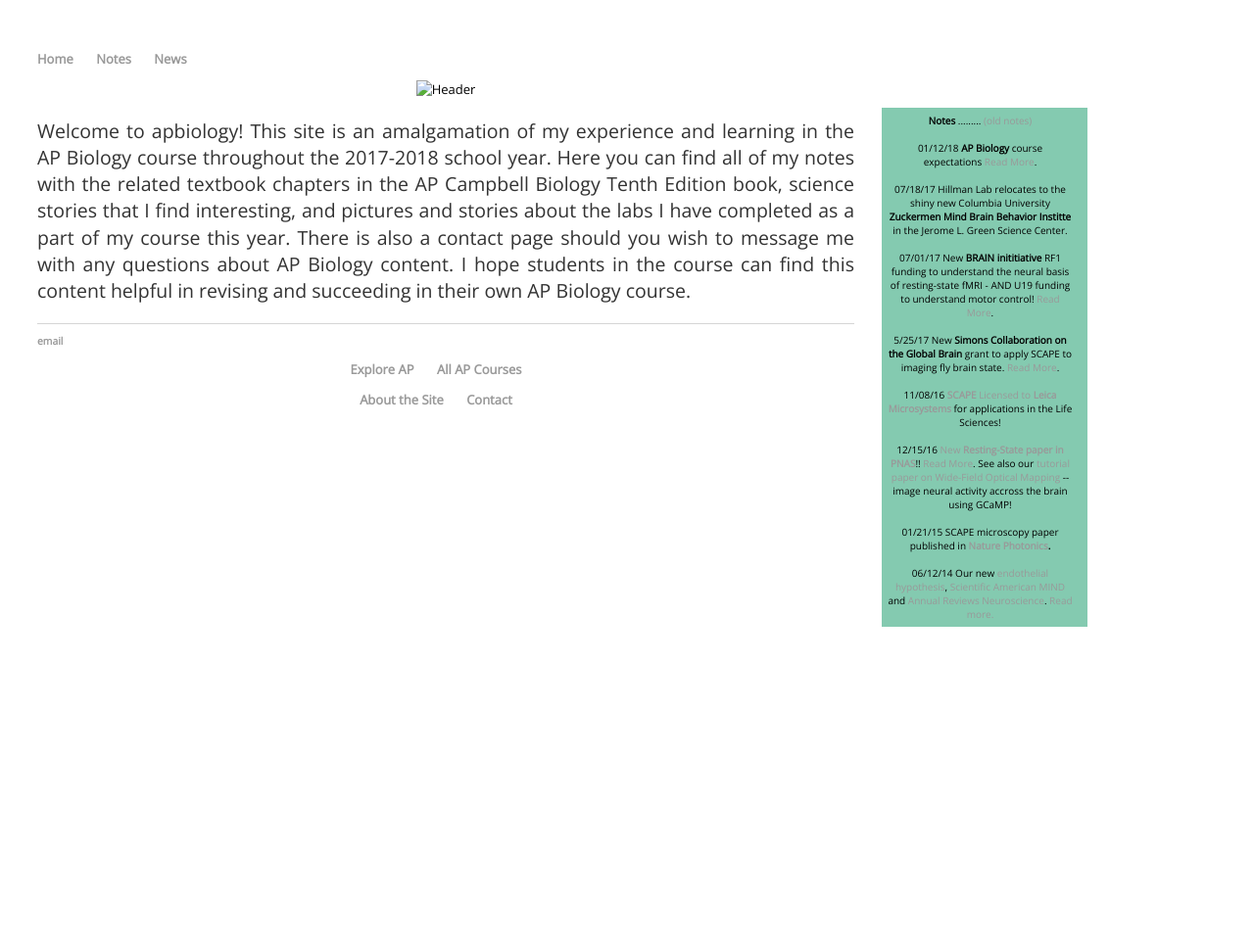
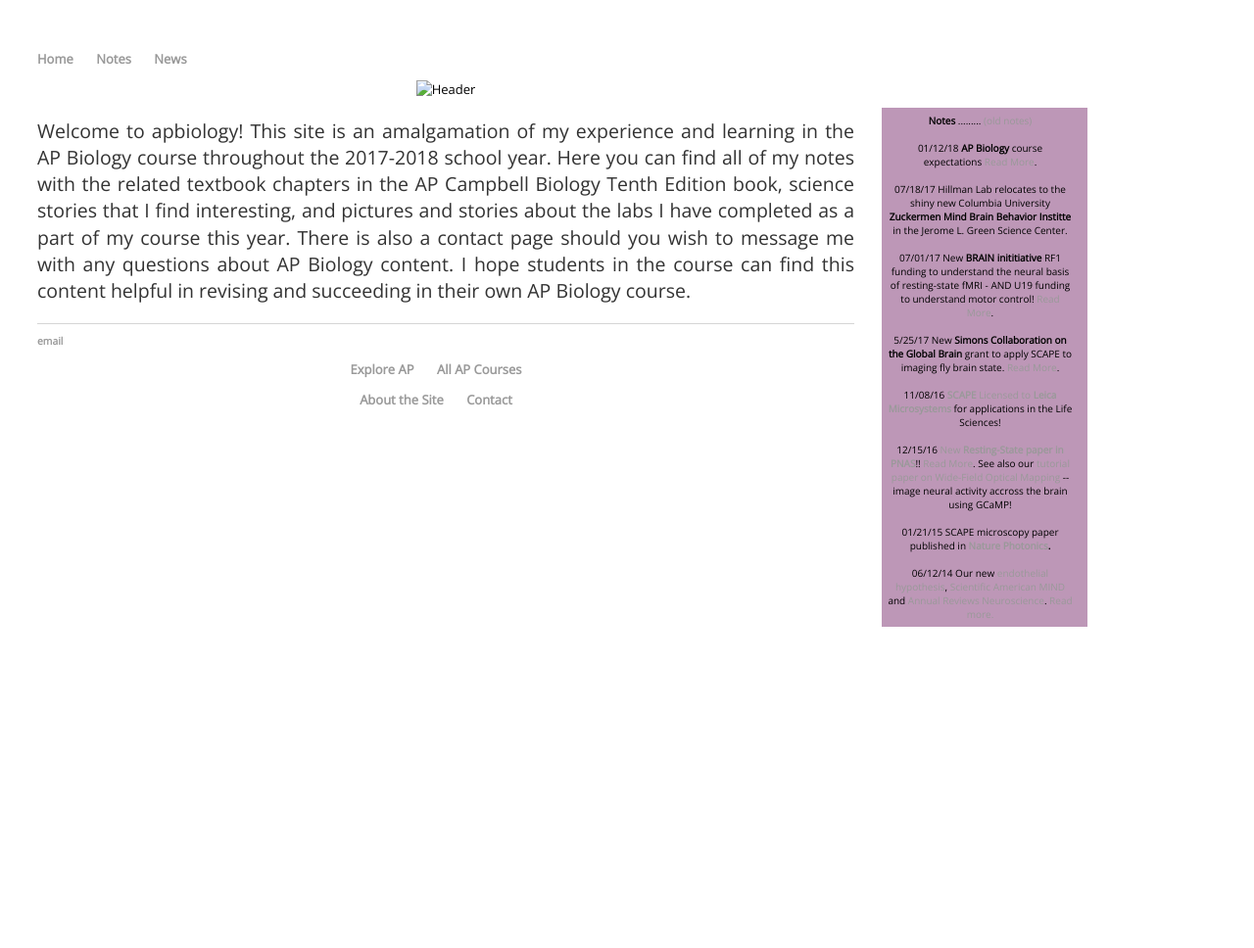
Before and after one commit to meganscarlett/meganscarlett.github.io, a Jekyll site: the page built from index.html, in a window 1280 px wide. Shown: the whole page at 98% size. Built offline with Jekyll 4.4.1, drawn with Linux system fonts in a browser that asks for light colours.

Commit message:
Update index.html

```diff
--- a/index.html
+++ b/index.html
@@ -13,7 +13,7 @@ There is also a contact page should you wish to message me with any questions ab
 
 I hope students in the course can find this content helpful in revising and succeeding in their own AP Biology course.</a></p></div>
 
-<div id="**Recent News Box**" style="height: 530px; left: 900px; position: absolute; top: 110px; width: 210px; background: #84CAB0; z-index: 1;font-size: 10px" class="style_SkipStroke_3">
+<div id="**Recent News Box**" style="height: 530px; left: 900px; position: absolute; top: 110px; width: 210px; background: #BD97B7; z-index: 1;font-size: 10px" class="style_SkipStroke_3">
 <table cellpadding="4">
 	<td width="189" ><span class="style11"><b>Notes</b></span><span class="style17"> .........       <a href="/_posts.html">(old notes)</a><br>
                     <br>
```
